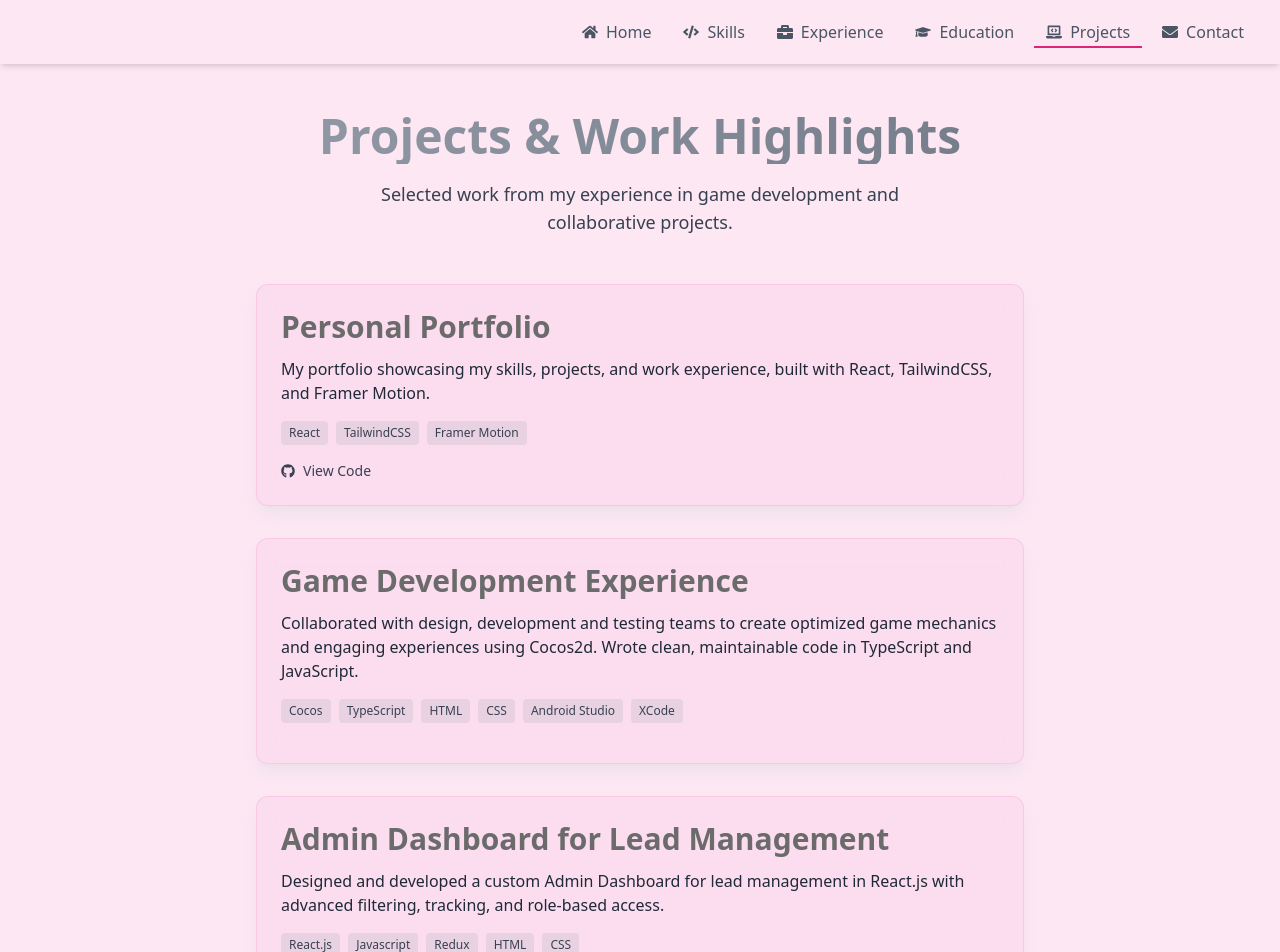
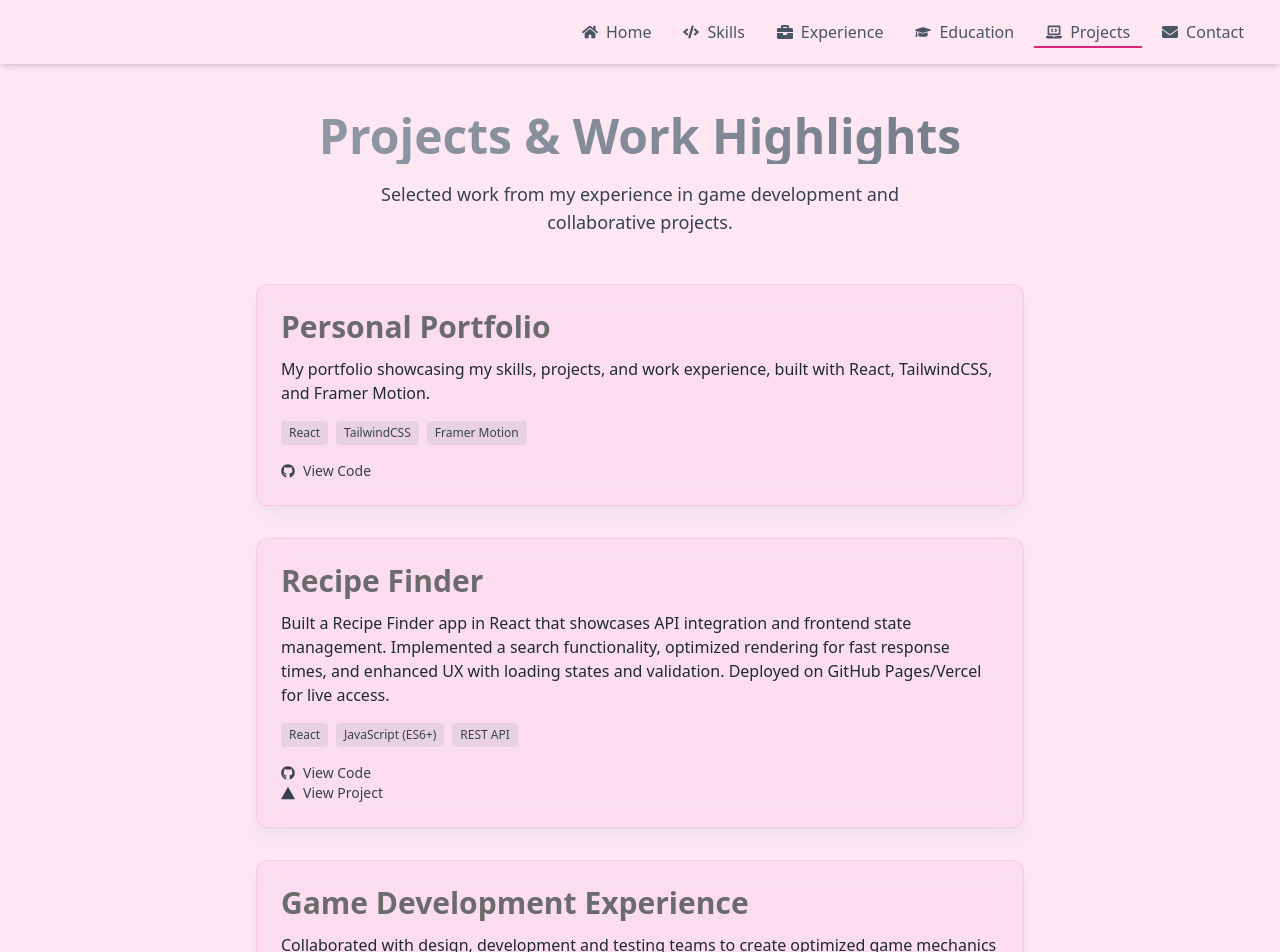
Before and after one commit to Roopam0070/roopam-portfolio, a React (Vite) app: page /projects in a window 1280 px wide. Shown: the top 952 px of the page. Built offline with nearby package versions, Linux system fonts and the light colour scheme.

Commit message:
Added recipe finder project

```diff
--- a/src/pages/Projects/Projects.jsx
+++ b/src/pages/Projects/Projects.jsx
@@ -1,5 +1,6 @@
 import React from "react";
 import { FaGithub } from "react-icons/fa";
+import { SiVercel } from "react-icons/si";
 
 const projects = [
   {
@@ -8,6 +9,15 @@ const projects = [
       "My portfolio showcasing my skills, projects, and work experience, built with React, TailwindCSS, and Framer Motion.",
     tech: ["React", "TailwindCSS", "Framer Motion"],
     githubLink: "https://github.com/Roopam0070/roopam-portfolio",
+    color: "#6B6B6B",
+  },
+  {
+    title: "Recipe Finder",
+    description:
+      "Built a Recipe Finder app in React that showcases API integration and frontend state management. Implemented a search functionality, optimized rendering for fast response times, and enhanced UX with loading states and validation. Deployed on GitHub Pages/Vercel for live access.",
+    tech: ["React", "JavaScript (ES6+)", "REST API"],
+    githubLink: "https://github.com/Roopam0070/Recipe-Finder",
+    vercelAppLink: "https://recipe-finder-peach-one.vercel.app/",
     color: "#6B6B6B",
   },
   {
@@ -82,6 +92,16 @@ export default function Projects() {
                 <FaGithub /> View Code
               </a>
             )}
+            {project.vercelAppLink && (
+              <a
+                href={project.vercelAppLink}
+                target="_blank"
+                rel="noopener noreferrer"
+                className="flex items-center gap-2 text-sm font-medium text-gray-700 hover:underline"
+              >
+                <SiVercel /> View Project
+              </a>
+            )}
           </div>
         ))}
       </div>
```
